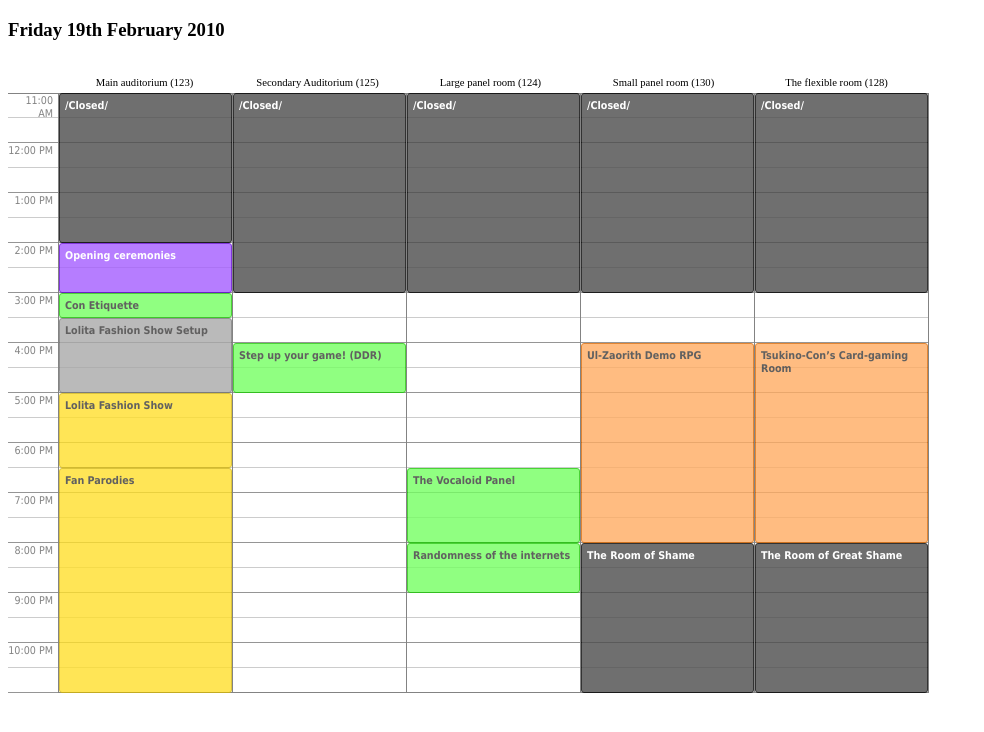
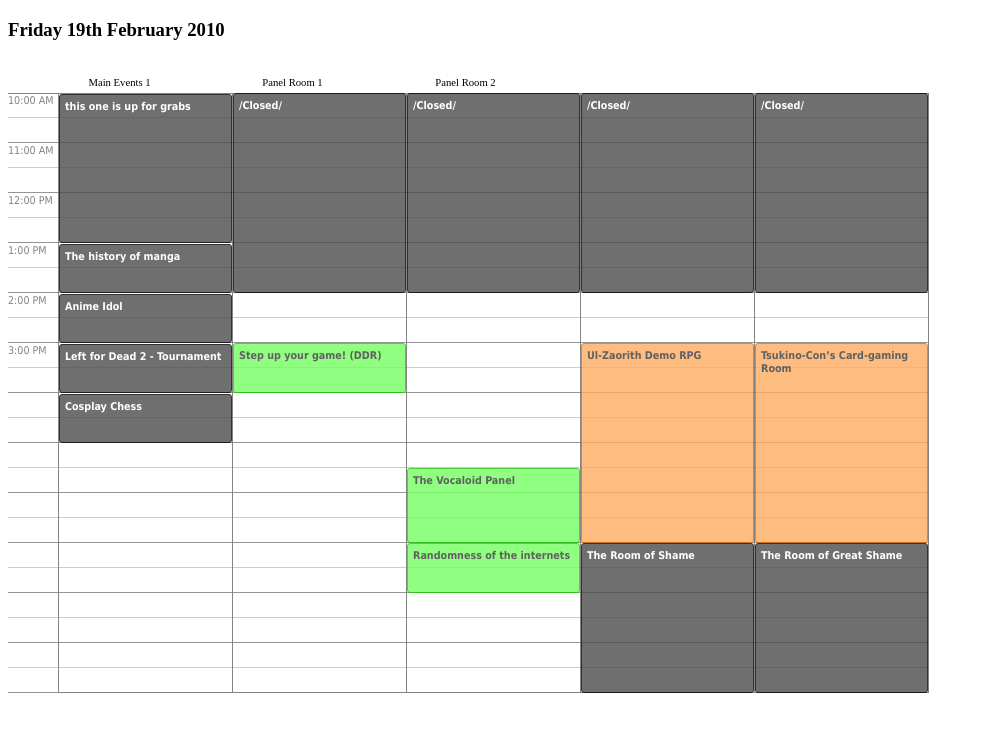
Before and after one commit to halkeye/tops, a PHP site: page /test.php in a window 1280 px wide. Shown: the top 732 px of the page, without its empty margins (0-984 px from the left). Run offline with PHP 8.4, Linux system fonts and the light colour scheme.

Commit message:
starting to insert data into the structures

```diff
--- a/test.php
+++ b/test.php
@@ -14,98 +14,180 @@
 .roomHeader {
     float: left; text-align: center; margin-bottom: 5px; width: 163px; padding: 0px 5px
 }
+.timeHeader {
+    position: absolute; margin-top: 0; width: 50px; text-align: left; margin-left: 0;
+}
+.timeBlock {
+    position:absolute; top: 0; width: 50px; height: 600px; border-color: #838383; background-image: url(img/calendar_bg2.gif); font-family: Tahoma, Verdana; font-size: 8pt; color: #838383; border-top: 1px solid; border-color: #838383; background-position: 0 -2px
+}
+.schedItem {
+    position: absolute; width: 161px; padding: 5px 5px; border: 1px solid;
+    opacity: .80; filter: alpha(opacity=80); -moz-opacity: 0.8; font-family: Tahoma, Verdana; font-size: 8pt; color: #FFFFFF; font-weight: bold; -moz-border-radius: 3px; -webkit-border-radius: 3px; border-radius: 3px; overflow: hidden
+}
+
 --></style>
 </head>
 <body>
 <?php
+
+date_default_timezone_set('America/Los_Angeles');
 error_reporting(E_ALL);
 ini_set('display_errors', true);
 ini_set('html_errors', true);
 $hourHeight = 50;
+
 $day1 = mktime(0,0,0,2,19,2010);
-$rooms = array(
-        'Main auditorium (123)',
-        'Secondary Auditorium (125)',
-        'Large panel room (124)',
-        'Small panel room (130)',
-        'The flexible room (128)',
-);
+
 $data = array(
+    'Main Events 1' => array(
         $day1 => array(
-            '1100' => array(
-                array(
-                    'name'   => '/Closed/',
-                    'length' => 6,
-                    'type'   => 'closed'
+            '1000' => array(
+                'name'   => 'Gavin says its closed sucka',
+                'length' => 8,
+                'type'   => array('closed'),
             ),
-                array(
-                    'name'   => '/Closed/',
-                    'length' => 8,
-                    'type'   => 'closed'
+            '1200' => array(
+                'name'   => 'The Final Fantasy Fight Tournament',
+                'length' => 2,
+                'type'   => array('performance', 'game_contests'),
             ),
-                array(
-                    'name'   => '/Closed/',
-                    'length' => 8,
-                    'type'   => 'closed'
+            '1300' => array(
+                'name' => 'The Gauntlet - Round 1',
+                'length' => 2,
+                'type'   => array('game_contests'),
             ),
-                array(
-                    'name'   => '/Closed/',
-                    'length' => 8,
-                    'type'   => 'closed'
+            '1400' => array(
+                'name'   => 'Charity Auction',
+                'length' => 2,
+                'type'   => array('performance'),
             ),
-                array(
-                    'name'   => '/Closed/',
-                    'length' => 8,
-                    'type'   => 'closed'
+            '1500' => array(
+                'name'   => 'The Beautiful Losers - Concert',
+                'length' => 2,
+                'type'   => array('performance', 'jap_culture'),
+            ),
+            '1500' => array(
+                'name'   => 'AMV Contest',
+                'length' => 2,
+                'type'   => array('art_creative'),
             ),
         ),
+    ),
+    'Panel Room 1' => array(
+        $day1 => array(
+            '1000' => array(
+                'name'   => 'Dolphin claims this room',
+                'length' => 3,
+                'type'   => array('closed'),
+            ),
+            '1200' => array(
+                'name'   => 'Anime Debate',
+                'length' => 2,
+                'type'   => array('performance', 'academic'),
+            ),
+            '1300' => array(
+                'name'   => 'Cosplay Swimsuit Contest',
+                'length' => 2,
+                'type'   => array('performance', 'game_contests'),
+            ),
             '1400' => array(
-                array(
-                    'name' => 'Opening ceremonies',
+                'name'   => 'Anime Physics',
                 'length' => 2,
+                'type'   => array('academic'),
+            ),
+            '1500' => array(
+                'name'   => 'Magic The Gathering - Draft Tournament',
+                'length' => 2,
+                'type'   => array('game_contests'),
+            ),
+            '1500' => array(
+                'name'   => 'King for a Day - Cosplay Guide',
+                'length' => 2,
+                'type'   => array('art_creative'),
             ),
         ),
+    ),
+    'Panel Room 2' => array(
+        $day1 => array(
+            '1000' => array(
+                'name'   => 'this one is up for grabs',
+                'length' => 6,
+                'type'   => array('closed'),
+            ),
+            '1200' => array(
+                'name'   => 'The history of manga',
+                'length' => 2,
+                'type'   => array('academic'),
+            ),
+            '1300' => array(
+                'name'   => 'Anime Idol',
+                'length' => 2,
+                'type'   => array('performance', 'game_contests'),
+            ),
+            '1400' => array(
+                'name'   => 'Left for Dead 2 - Tournament',
+                'length' => 2,
+                'type'   => array('game_contests'),
+            ),
             '1500' => array(
-                array(
-                    'name' => 'Con Etiquette',
-                    'length' => 1,
+                'name'   => 'Cosplay Chess',
+                'length' => 2,
+                'type'   => array('performance', 'game_contests'),
             ),
         ),
-            '1530' => array(
-                array(
-                    'name' => 'Lolita Fashion Show Setup',
-                    'length' => 3,
     ),
-            ),
-            '1600' => array(
-                null,
-                array(
-                    'name' => 'Step up your game! (DDR)',
-                    'length' => 2,
-                ),
-            ),
+);
 
-        )
-);
+$hourData = array();
+$days = array();
+foreach (array_keys($data) as $room)
+{
+    foreach (array_keys($data[$room]) as $day)
+    {
+        if (!isset($hourData["$day"])) { $hourData["$day"] = array('max'=>0, 'min'=> 2500); }
+        $hourData["$day"]['max'] = (int) @max($hourData[$day]['max'], max(array_keys($data[$room][$day])));
+        $hourData["$day"]['min'] = (int) @min($hourData[$day]['min'], min(array_keys($data[$room][$day])));
+        array_push($days, $day);
+    }
+    $matches = array();
+    preg_match('/(\d{2})(\d{2})/', $hourData[$day]['max'], $matches);
+    list($junk, $hourData[$day]['maxHour'], $hourData[$day]['maxMin']) = $matches;
+    preg_match('/(\d{2})(\d{2})/', $hourData[$day]['min'], $matches);
+    list($junk, $hourData[$day]['minHour'], $hourData[$day]['minMin']) = $matches;
+}
+$days = array_unique($days);
+$rooms = array_keys($data);
+sort($rooms);
+
+foreach ($days as $day):
 ?>
-    <h3>Friday 19th February 2010</h3><br />
+    <h3><?php echo date('l jS F Y', $day); ?></h3><br />
 
-    <div>
-        <div class="small roomHeader" style="margin-left: 50px">Main auditorium (123)</div>
-        <div class="small roomHeader">Secondary Auditorium (125)</div>
-        <div class="small roomHeader">Large panel room (124)</div>
-        <div class="small roomHeader">Small panel room (130)</div>
-        <div class="small roomHeader">The flexible room (128)</div>
+    <div style="margin-left: 25px">
+        <?php foreach ($rooms as $room): ?>
+        <div class="small roomHeader"><?php echo htmlentities($room) ?></div>
+        <?php endforeach ?>
     </div>
     <div class="clear"></div>
 
     <div style="position: relative; float: left; margin-bottom: 25px">
         <div style="position: relative; width: 173px; height: 598px; border: 1px solid; border-color: #838383; background-image: url(img/calendar_bg2.gif); background-position: 0 -2px; margin-left: 50px">
-            <div style="position: absolute; margin-top: -1px; width: 173px; height: 150px">
-                <div style="position: absolute; width: 161px; height: 138px; padding: 5px 5px; background-color: #4c4c4c; border: 1px solid; border-color: #000000; opacity: .80; filter: alpha(opacity=80); -moz-opacity: 0.8; font-family: Tahoma, Verdana; font-size: 8pt; color: #FFFFFF; font-weight: bold; -moz-border-radius: 3px; -webkit-border-radius: 3px; border-radius: 3px; overflow: hidden">
-                    /Closed/
+            <?php
+                $timeOffset = 0;
+                foreach ($data[$room][$day] as $hour => $eventData) {
+                    $timeHeight = ($hourHeight/2)*$eventData['length']-13 /* 12 = padding + border */;
+            ?>
+            <div style="margin-top: <?php echo $timeOffset; ?>px">
+                <div style="height: <?php echo $timeHeight; ?>px; background-color: #4c4c4c; border-color: #000000;" class="schedItem">
+                    <?php echo htmlentities($eventData['name']); ?>
                 </div>
             </div>
+            <?php
+                    $timeOffset += $timeHeight + 13;
+            }
+            ?>
+            <!--
+        <div style="position: absolute; margin-top: -1px; width: 173px; height: <?php echo ($hourHeight/2)*$eventData['length'] ?>px">
             <div style="position: absolute; margin-top: 149px; width: 173px; height: 50px">
                 <div style="position: absolute; width: 161px; height: 38px; padding: 5px 5px; background-color: #a55dff; border: 1px solid; border-color: #6107d1; opacity: .80; filter: alpha(opacity=80); -moz-opacity: 0.8; font-family: Tahoma, Verdana; font-size: 8pt; color: #FFFFFF; font-weight: bold; -moz-border-radius: 3px; -webkit-border-radius: 3px; border-radius: 3px; overflow: hidden">
                     Opening ceremonies
@@ -133,45 +215,24 @@
                     Fan Parodies
                 </div>
             </div>
+            -->
         </div>
 
-        <div style="position: absolute; top: 0; width: 50px; height: 600px; border-color: #838383; background-image: url(img/calendar_bg2.gif); font-family: Tahoma, Verdana; font-size: 8pt; color: #838383; border-top: 1px solid; border-color: #838383; background-position: 0 -2px"><div style="position: absolute; margin-top: 0px; width: 45px; text-align: right">
-            11:00 AM
-        </div>
-
-        <?php $count=1; foreach (range(12, 22) as $hour): ?>
-        <div style="position: absolute; margin-top: <?php echo $hourHeight*$count++ ?>px; width: 45px; text-align: right">
+        <div class="timeBlock">
+            <?php $count=0; foreach (range($hourData[$day]['minHour'], $hourData[$day]['maxHour']) as $hour): ?>
+            <div class="timeHeader" style="margin-top: <?php echo $hourHeight*$count++ ?>px;">
                 <?php echo date('g:i A', mktime($hour,0)); ?>
             </div>
         <?php endforeach ?>
         </div>
-            </div><div style="position: relative; float: left; margin-bottom: 25px">
+    </div>
+    <div style="position: relative; float: left; margin-bottom: 25px">
 
                 <div style="position: relative; width: 173px; height: 598px; border: 1px solid; border-color: #838383; background-image: url(img/calendar_bg2.gif); background-position: 0 -2px; border-left: 0px">
 
                         <div style="position: absolute; margin-top: -1px; width: 173px; height: 200px" onmouseover="document.getElementById('148').style.display='block'" onmouseout="document.getElementById('148').style.display='none'">
                             <div style="position: absolute; width: 161px; height: 188px; padding: 5px 5px; background-color: #4c4c4c; border: 1px solid; border-color: #000000; opacity: .80; filter: alpha(opacity=80); -moz-opacity: 0.8; font-family: Tahoma, Verdana; font-size: 8pt; color: #FFFFFF; font-weight: bold; -moz-border-radius: 3px; -webkit-border-radius: 3px; border-radius: 3px; overflow: hidden">
                                 /Closed/
-                            </div>
-                            <div style="position: absolute; top: 0px; right: 0px; width: 14px; height: 14px; background: url(img/attendingevent.png) top left no-repeat; display: none" title="In your planner" id="plannerlabel148">
-                                <!-- -->
-                            </div>
-                        </div>
-                        <div style="display: none; z-index: 1; position: absolute; margin-top: -1px; width: 173px" onmouseover="document.getElementById('148').style.display='block'" onmouseout="document.getElementById('148').style.display='none'" id="148">
-                            <div style="position: absolute; width: 161px; padding: 5px 5px; background-color: #4c4c4c; border: 1px solid; border-color: #000000; font-family: Tahoma, Verdana; font-size: 8pt; -moz-border-radius: 3px; -webkit-border-radius: 3px; border-radius: 3px">
-                                <span style="color: #FFFFFF"><b>/Closed/</b><br />11:00 AM - 3:00 PM</span>
-                                <a href="#" onclick="showalert('1','2','<h2>Registered attendees only!</h2><br />Only registered attendees can create a planner. If you are already registered, please log in and link your badge via the <b>My badge</b> page.'); return false">
-                                <div class="buttons-planneradd" onmouseover="this.className='buttons-planneradd-hover'" onmouseout="this.className='buttons-planneradd'" style="margin-top: 5px">
-                                    Add to planner
-                                </div>
-                                </a><a href="#" onclick="showattendees('148'); return false">
-                                <div class="buttons-attendees" onmouseover="this.className='buttons-attendees-hover'" onmouseout="this.className='buttons-attendees'" style="margin-top: 5px">
-                                    Attendees
-                                </div>
-                                </a>
-                            </div>
-                            <div style="position: absolute; top: 0px; right: 0px; width: 14px; height: 14px; background: url(img/attendingevent.png) top left no-repeat; display: none" title="In your planner" id="plannerlabel2148">
-                                <!-- -->
                             </div>
                         </div>
 
@@ -240,9 +301,6 @@
                             <div style="position: absolute; width: 161px; height: 188px; padding: 5px 5px; background-color: #ffac62; border: 1px solid; border-color: #da6701; opacity: .80; filter: alpha(opacity=80); -moz-opacity: 0.8; font-family: Tahoma, Verdana; font-size: 8pt; color: #3a3939; font-weight: bold; -moz-border-radius: 3px; -webkit-border-radius: 3px; border-radius: 3px; overflow: hidden">
                                 Ul-Zaorith Demo RPG
                             </div>
-                            <div style="position: absolute; top: 0px; right: 0px; width: 14px; height: 14px; background: url(img/attendingevent.png) top left no-repeat; display: none" title="In your planner" id="plannerlabel91">
-                                <!-- -->
-                            </div>
                         </div>
 
                         <div style="position: absolute; margin-top: 449px; width: 173px; height: 150px">
@@ -253,7 +311,9 @@
                     </div>
 
 
-            </div><div style="position: relative; float: left; margin-bottom: 25px">
+            </div>
+
+            <div style="position: relative; float: left; margin-bottom: 25px">
 
                 <div style="position: relative; width: 173px; height: 598px; border: 1px solid; border-color: #838383; background-image: url(img/calendar_bg2.gif); background-position: 0 -2px; border-left: 0px">
 
@@ -261,17 +321,11 @@
                             <div style="position: absolute; width: 161px; height: 188px; padding: 5px 5px; background-color: #4c4c4c; border: 1px solid; border-color: #000000; opacity: .80; filter: alpha(opacity=80); -moz-opacity: 0.8; font-family: Tahoma, Verdana; font-size: 8pt; color: #FFFFFF; font-weight: bold; -moz-border-radius: 3px; -webkit-border-radius: 3px; border-radius: 3px; overflow: hidden">
                                 /Closed/
                             </div>
-                            <div style="position: absolute; top: 0px; right: 0px; width: 14px; height: 14px; background: url(img/attendingevent.png) top left no-repeat; display: none" title="In your planner" id="plannerlabel145">
-                                <!-- -->
-                            </div>
                         </div>
 
                         <div style="position: absolute; margin-top: 249px; width: 173px; height: 200px">
                             <div style="position: absolute; width: 161px; height: 188px; padding: 5px 5px; background-color: #ffac62; border: 1px solid; border-color: #da6701; opacity: .80; filter: alpha(opacity=80); -moz-opacity: 0.8; font-family: Tahoma, Verdana; font-size: 8pt; color: #3a3939; font-weight: bold; -moz-border-radius: 3px; -webkit-border-radius: 3px; border-radius: 3px; overflow: hidden">
                                 Tsukino-Con’s Card-gaming Room
-                            </div>
-                            <div style="position: absolute; top: 0px; right: 0px; width: 14px; height: 14px; background: url(img/attendingevent.png) top left no-repeat; display: none" title="In your planner" id="plannerlabel92">
-                                <!-- -->
                             </div>
                         </div>
 
@@ -279,11 +333,9 @@
                             <div style="position: absolute; width: 161px; height: 138px; padding: 5px 5px; background-color: #4c4c4c; border: 1px solid; border-color: #000000; opacity: .80; filter: alpha(opacity=80); -moz-opacity: 0.8; font-family: Tahoma, Verdana; font-size: 8pt; color: #FFFFFF; font-weight: bold; -moz-border-radius: 3px; -webkit-border-radius: 3px; border-radius: 3px; overflow: hidden">
                                 The Room of Great Shame
                             </div>
-                            <div style="position: absolute; top: 0px; right: 0px; width: 14px; height: 14px; background: url(img/attendingevent.png) top left no-repeat; display: none" title="In your planner" id="plannerlabel58">
-                                <!-- -->
                         </div>
                     </div>
             </div>
-            </div>
+<?php endforeach; ?>
     </body>
 </html>
```
Lines whose indentation alone changed are shown as unchanged.
